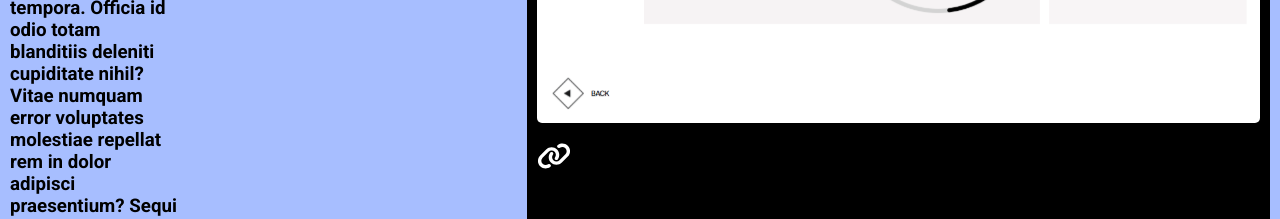
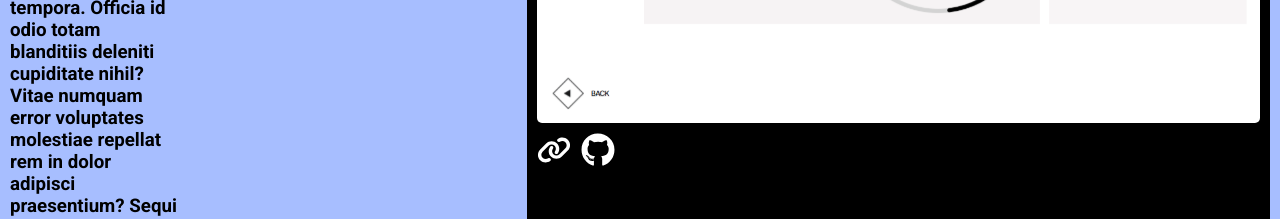
Before and after one commit to Noah-code1210/React-Portfolio, a React (Create React App) app: page / in a window 1280 px wide. Shown: the part 1400-1619 px from the top of the page. Built offline with nearby package versions, Linux system fonts and the light colour scheme.

Commit message:
Modal functionality added

```diff
--- a/src/components/Experience.jsx
+++ b/src/components/Experience.jsx
@@ -3,13 +3,18 @@ import SkinstricPNG from "../assets/Skinstric.png"
 import { FontAwesomeIcon } from "@fortawesome/react-fontawesome";
 import { faLink } from '@fortawesome/free-solid-svg-icons';
 import { useNavigate } from "react-router-dom";
+import { faGithub } from "@fortawesome/free-brands-svg-icons";
 
 function Experience() {
-  const navigate = useNavigate()
 
   function navToAI() {
-    navigate("https://skinstric-ai-gules.vercel.app/")
+    window.open("https://skinstric-ai-gules.vercel.app/")
   }
+
+  function navToGithub() {
+    window.open("https://github.com/Noah-code1210/Skinstric-AI")
+  }
+
   return (
     <>
       <div id="section experience__section">
@@ -48,7 +53,10 @@ function Experience() {
               <img src={SkinstricPNG} alt="" className="experience__img" />
               <div className="live__links">
                 <div className="vercel__link" onClick={navToAI}>
-                  <FontAwesomeIcon icon={faLink} className="vercel__link"/>
+                  <FontAwesomeIcon icon={faLink} className="link"/>
+                </div>
+                <div className="vercel__link" onClick={navToGithub}>
+                  <FontAwesomeIcon icon={faGithub} className="link"/>
                 </div>
               </div>
             </div>
--- a/src/components/Header.jsx
+++ b/src/components/Header.jsx
@@ -8,7 +8,7 @@ import "aos/dist/aos.css";
 AOS.init();
 
 function Header() {
-  const [openMenu, setOpenMenu] = useState(false);
+  const [openModal, setOpenModal] = useState(false);
 
   function navToGithub() {
     window.open("https://github.com/Noah-code1210");
@@ -100,9 +100,20 @@ function Header() {
                 Projects
               </button>
             </div>
-            <div className="envelope__btn">
+            <div className="envelope__btn" onClick={() => setOpenModal(true)}>
               <FontAwesomeIcon icon={faEnvelope} className="envelope__img" />
             </div>
+           {openModal && <div className="modal">
+            <div className="close__modal" onClick={() => setOpenModal(false)}>
+              X
+            </div>
+                <div className="modal__left">
+                  About Me
+                </div>
+                <div className="modal__right">
+                  Contact Me
+                </div>
+            </div>}
           </div>
         </div>
       </div>
--- a/src/index.css
+++ b/src/index.css
@@ -59,6 +59,10 @@ li {
 
 .hover-btn {
   transition: all 300ms ease !important;
+}
+
+.modal {
+
 }
 
 /*
@@ -299,10 +303,14 @@ EXPERIENCE
   padding: 6px;
 }
 
-.vercel__link {
+.live__links {
+  display: flex;
+}
+
+.link {
   width: 34px;
   height: 34px;
   color: white;
-  margin: 6px 6px 0 0 ;
+  margin: 6px 10px 0 0 ;
   cursor: pointer;
 }
```
